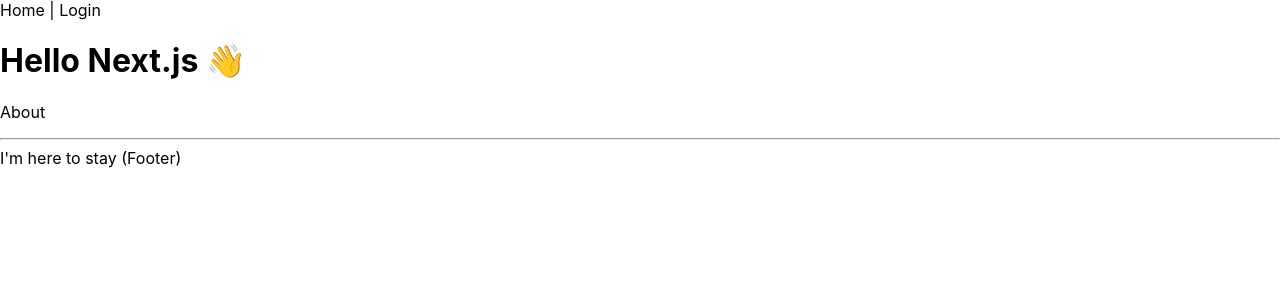
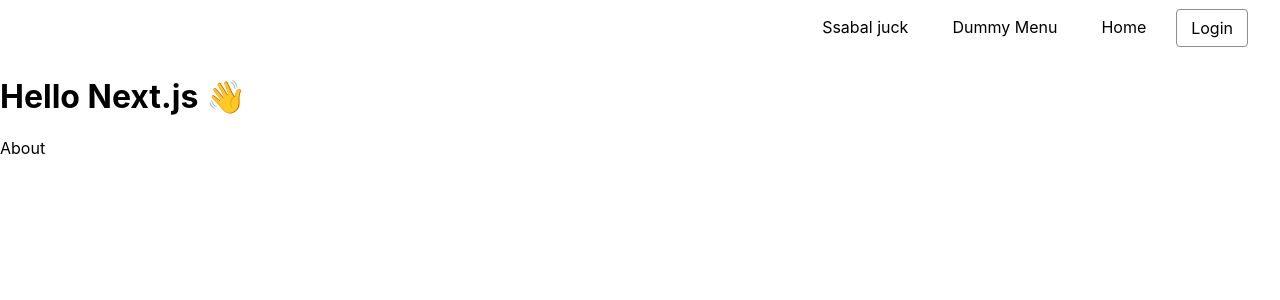
Before and after one commit to kimjangsimpark/calendar-app, a Next.js app: page / in a window 1280 px wide. Shown: the top 300 px of the page. Built offline with nearby package versions, Linux system fonts and the light colour scheme.

Commit message:
feat: Add layout style

```diff
--- a/src/components/Layout.tsx
+++ b/src/components/Layout.tsx
@@ -1,6 +1,8 @@
 import React, { ReactNode } from 'react';
 import Link from 'next/link';
 import Head from 'next/head';
+
+import headerStyles from '@/styles/header.module.scss';
 
 type Props = {
   children?: ReactNode;
@@ -14,22 +16,23 @@
       <meta charSet="utf-8" />
       <meta name="viewport" content="initial-scale=1.0, width=device-width" />
     </Head>
-    <header>
-      <nav>
+    <header className={headerStyles.mainHeader}>
+      <nav className={headerStyles.headerNavigation}>
+        <Link href="/">
+          <a>Ssabal juck</a>
+        </Link>
+        <Link href="/">
+          <a>Dummy Menu</a>
+        </Link>
         <Link href="/">
           <a>Home</a>
-        </Link>{' '}
-        |{' '}
+        </Link>
         <Link href="/auth/login">
-          <a>Login</a>
+          <a className={headerStyles.login}>Login</a>
         </Link>
       </nav>
     </header>
     {children}
-    <footer>
-      <hr />
-      <span>I'm here to stay (Footer)</span>
-    </footer>
   </div>
 );
 
--- a/src/styles/global.scss
+++ b/src/styles/global.scss
@@ -1,5 +1,7 @@
 html,
 body {
+  width: 100%;
+  height: 100%;
   padding: 0;
   margin: 0;
   font-family: -apple-system, BlinkMacSystemFont, 'Segoe UI', Roboto, Oxygen,
@@ -14,3 +16,8 @@
 * {
   box-sizing: border-box;
 }
+
+main {
+  width: 100%;
+  height: 100%;
+}
--- /dev/null
+++ b/src/styles/header.module.scss
@@ -0,0 +1,30 @@
+header.mainHeader {
+  width: 100%;
+  height: 3.5rem;
+  display: flex;
+  align-items: center;
+  flex-direction: row-reverse;
+  padding: {
+    left: 2rem;
+    right: 2rem;
+  }
+}
+
+nav.headerNavigation {
+  display: flex;
+  a {
+    display: block;
+    padding: {
+      left: 0.875rem;
+      top: 0.5rem;
+      right: 0.875rem;
+      bottom: 0.5rem;
+    }
+    margin-left: 1rem;
+  }
+
+  .login {
+    border: 1px solid #8d8d8d;
+    border-radius: 0.25rem;
+  }
+}
```
